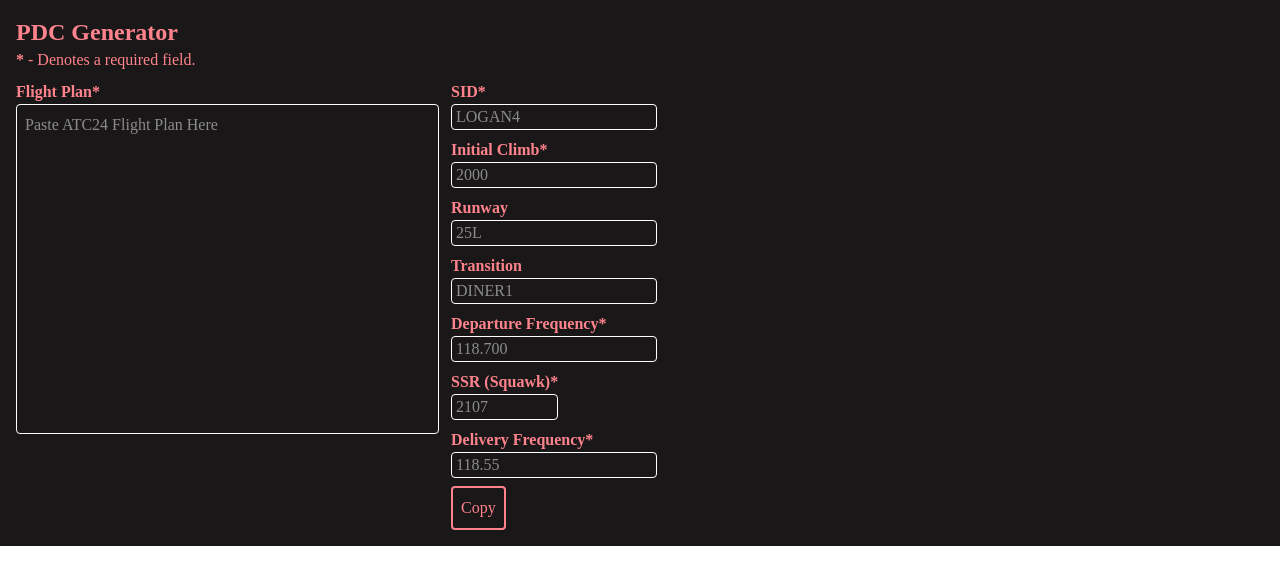
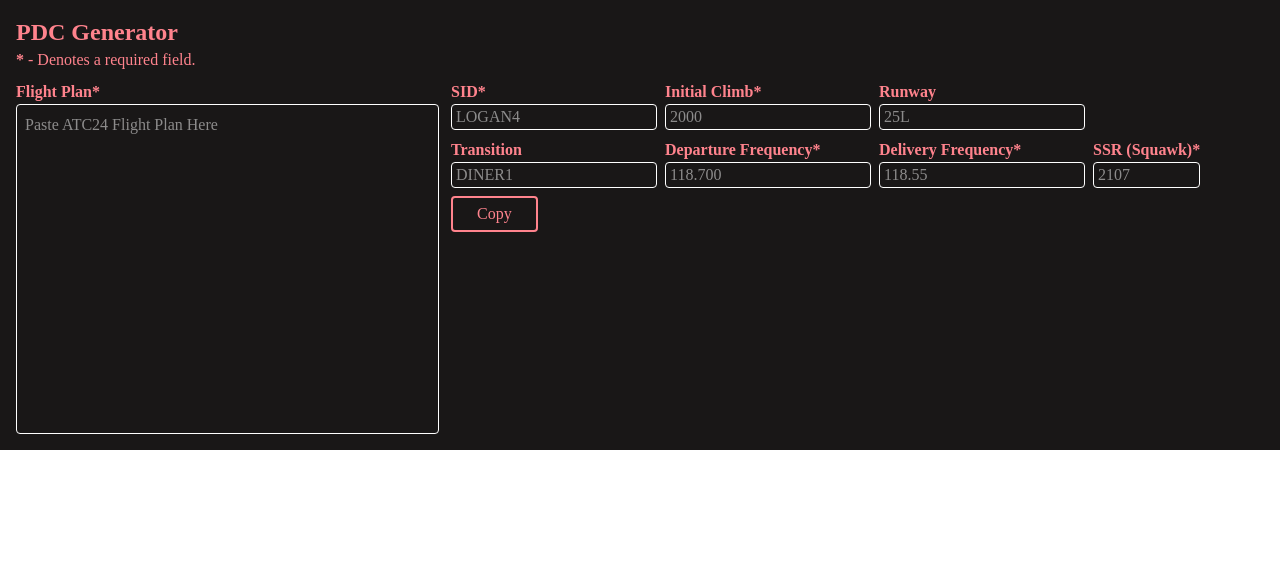
Before and after one commit to ArtieFuzzz/atc24tools, a SvelteKit app: page /pdc in a window 1280 px wide. Shown: the top 584 px of the page. Built offline with nearby package versions, Linux system fonts and the light colour scheme; a small style sheet from the web is missing.

Commit message:
pdc: Fix spacing and order of PDC fields

```diff
--- a/src/components/PDC.svelte
+++ b/src/components/PDC.svelte
@@ -64,15 +64,13 @@ ONLY READBACK SID, SQUAWK CODE, AND BAY NO. ON [FREQUENCY]`);
   }
 </script>
 
-<div class="p-4 w-fit h-fit">
+<div class="p-4 w-full h-fit">
   <div class="w-full h-full">
     <h3 class="font-bold"><p class="text-2xl">PDC Generator</p></h3>
     <p><span class="font-bold">*</span> - Denotes a required field.</p>
 
     <div class="flex flex-col gap-4 mt-2">
-      <div
-        class="flex flex-row justify-start items-start gap-3 w-2xl h- h-full"
-      >
+      <div class="flex flex-row justify-start items-start gap-3 w-fit h-full">
         <div class="flex flex-col h-full">
           <label for="flightplan">Flight Plan*</label>
           <textarea
@@ -147,6 +145,18 @@ ONLY READBACK SID, SQUAWK CODE, AND BAY NO. ON [FREQUENCY]`);
           </div>
 
           <div class="flex flex-col">
+            <label for="deliveryfrequency">Delivery Frequency*</label>
+            <input
+              type="text"
+              id="deliveryfrequency"
+              required
+              placeholder="118.55"
+              bind:value={deliveryFrequency}
+              maxlength="7"
+            />
+          </div>
+
+          <div class="flex flex-col">
             <label for="ssr">SSR (Squawk)*</label>
             <input
               type="number"
@@ -159,21 +169,9 @@ ONLY READBACK SID, SQUAWK CODE, AND BAY NO. ON [FREQUENCY]`);
             />
           </div>
 
-          <div class="flex flex-col">
-            <label for="deliveryfrequency">Delivery Frequency*</label>
-            <input
-              type="text"
-              id="deliveryfrequency"
-              required
-              placeholder="118.55"
-              bind:value={deliveryFrequency}
-              maxlength="7"
-            />
-          </div>
-
           <button
             onclick={() => generatePDC()}
-            class="p-2 hover:bg-black hover:text-white rounded-sm border-2 duration-150 linear"
+            class="p-1 px-6 hover:bg-pink hover:text-white hover:border-white rounded-sm border-2 duration-150 linear"
             >Copy</button
           >
         </div>
--- a/src/routes/+page.svelte
+++ b/src/routes/+page.svelte
@@ -20,7 +20,7 @@
       <ol>
         <li>
           <button
-            onclick={() => openWindow("/pdc", 707, 566)}
+            onclick={() => openWindow("/pdc", 640, 566)}
             class="font-mono text-white hover:cursor-pointer"
             >PDC Generator</button
           >
```
